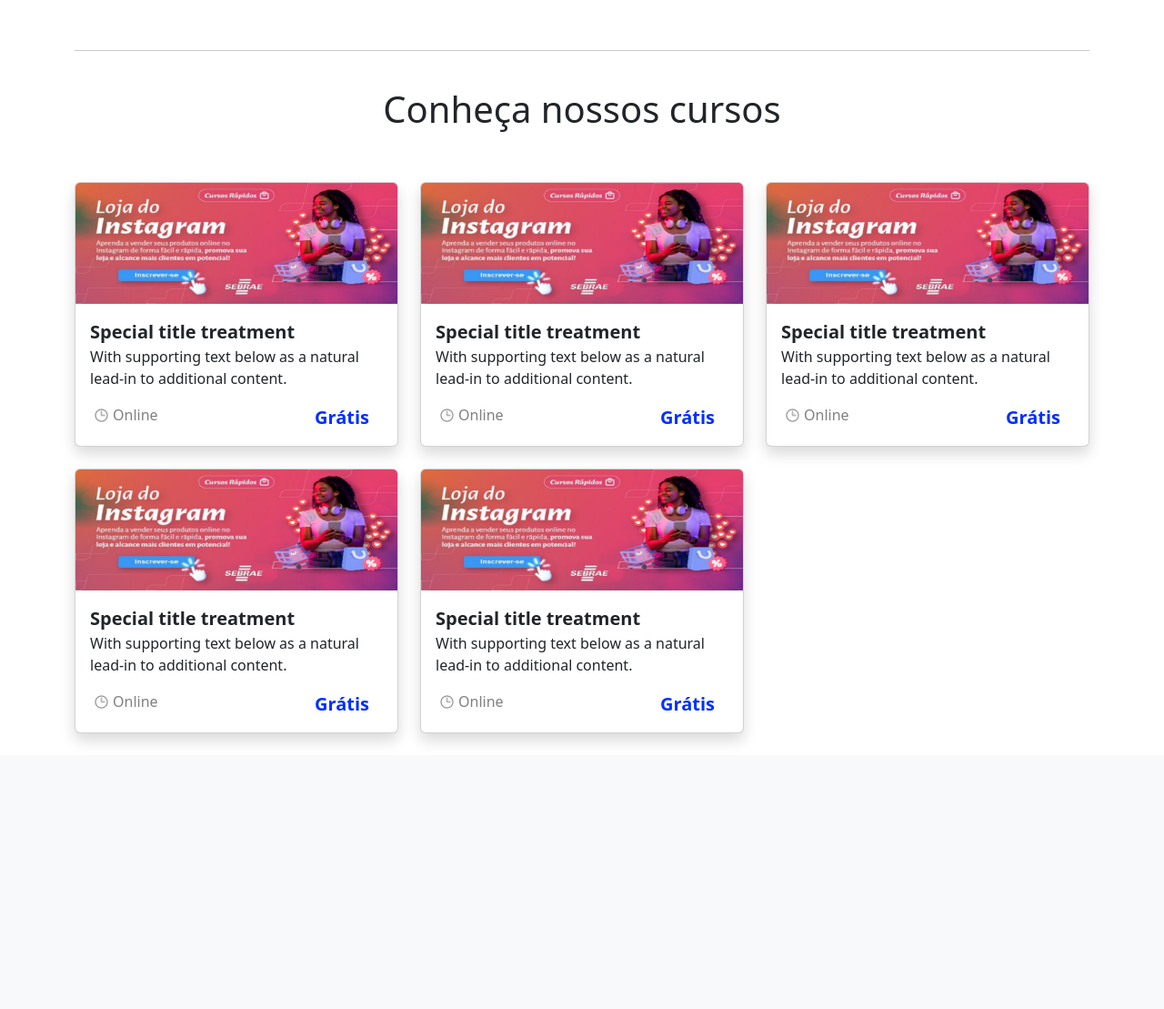
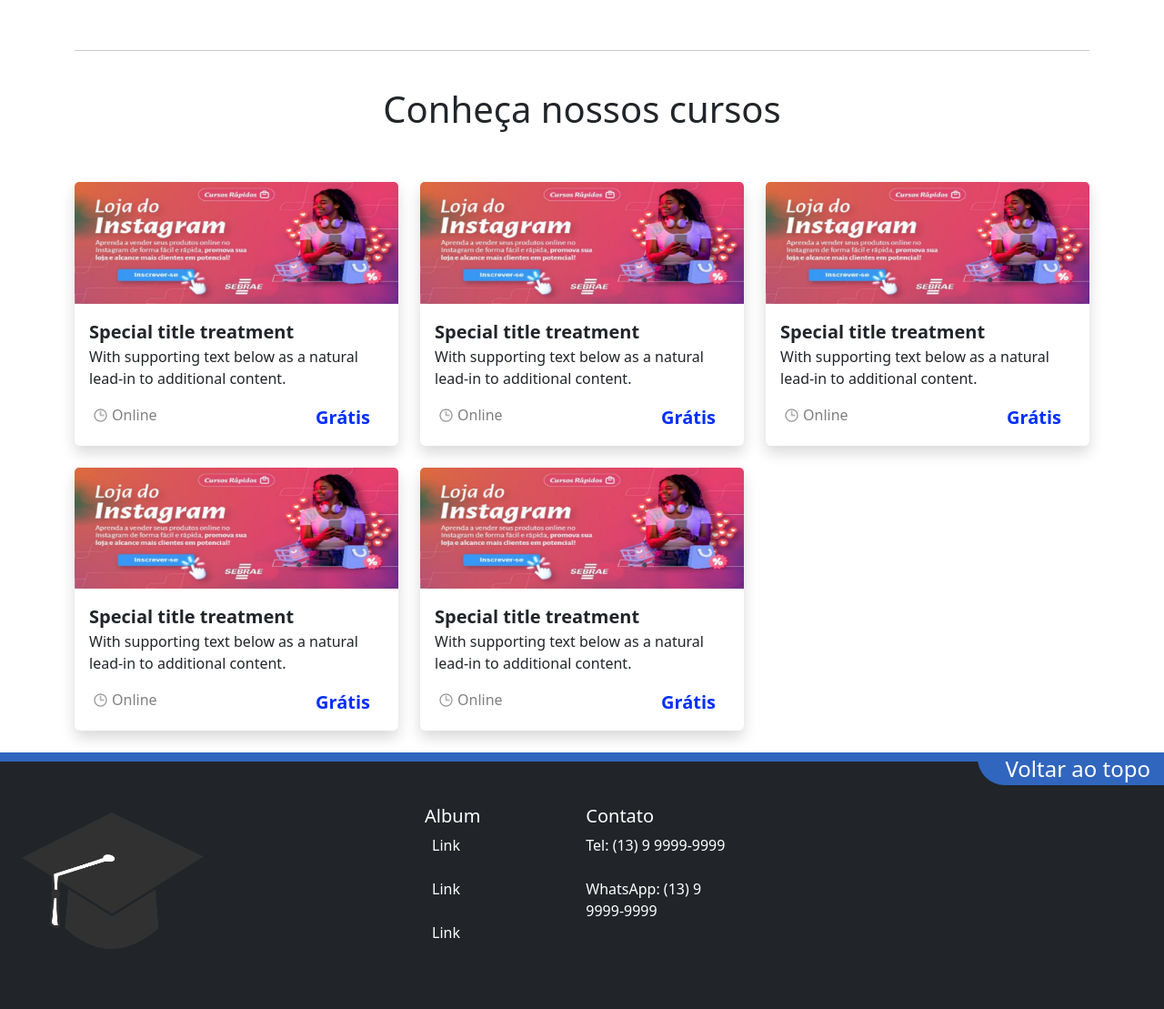
Before and after one commit to LeonardoOrphali/Venda-de-cursos-FRONTEND, a PHP site: page / in a window 1280 px wide. Shown: the part 537-1646 px from the top of the page at 91% size. Before the commit the page ends 1352 px from the top, so only its background shows below. Run offline with PHP 8.4, Linux system fonts and the light colour scheme.

Commit message:
Versão 2

```diff
--- a/index.html
+++ b/index.html
@@ -83,7 +83,7 @@
     <div class="row row-cols-1 row-cols-md-3">
    <!--Card-1-->
     <div class="col-sm-5 mb-3 mb-sm-0">
-     <div class="card mb-4 shadow">
+     <div class="border-0 card mb-4 shadow">
       <a href="#">
        <img src="img/lojavirtual1.jpg" class="card-img-top" alt="...">
       </a>
@@ -98,7 +98,7 @@
     </div>
    <!--Card-2-->
     <div class="col-sm-5 mb-3 mb-sm-0">
-      <div class="card mb-4 shadow">
+      <div class="border-0 card mb-4 shadow">
        <a href="#">
         <img src="img/lojavirtual1.jpg" class="card-img-top" alt="...">
        </a>
@@ -113,7 +113,7 @@
     </div>
    <!--Card-3-->
     <div class="col-sm-5 mb-3 mb-sm-0">
-     <div class="card mb-4 shadow">
+     <div class="border-0 card mb-4 shadow">
       <a href="#">
        <img src="img/lojavirtual1.jpg" class="card-img-top" alt="...">
       </a>
@@ -128,7 +128,7 @@
     </div>
    <!--Card-4-->
     <div class="col-sm-5 mb-3 mb-sm-0">
-     <div class="card mb-4 shadow">
+     <div class="border-0 card mb-4 shadow">
       <a href="#">
        <img src="img/lojavirtual1.jpg" class="card-img-top" alt="...">
       </a>
@@ -141,9 +141,9 @@
       </div>
      </div>
      </div>
-    <!--Card-5-->
+   <!--Card-5-->
     <div class="col-sm-5 mb-3 mb-sm-0">
-     <div class="card mb-4 shadow">
+     <div class="border-0 card mb-4 shadow">
       <a href="#">
        <img src="img/lojavirtual1.jpg" class="card-img-top" alt="...">
       </a>
@@ -156,8 +156,46 @@
       </div>
      </div>
      </div>
-  </div>
-  </div>
+   </div>
+   </div>
+   <!--Footer-->
+   <section>
+    <a href="#" class=" rodape text-decoration-none text-white text-end fs-4">Voltar ao topo</a>
+   </section>
+   <footer class="menu-rodape container-fluid text-white bg-dark">
+    <div class="row pt-5 pb-5">
+      <section class="col-md-5 pt-2">
+        <img class="custom-logo" src="img/cap.png" alt="logo" width="200" height="150">
+      </section>
+      <section class="col-md-2">
+        <h5>Album</h5>
+        <ul class="nav flex-column">
+          <li class="nav-item">
+            <a href="#" class="text-decoration-none text-white m-lg-2">Link</a><br><br>
+          </li>
+          <li class="nav-item">
+            <a href="#" class="text-decoration-none text-white m-lg-2">Link</a><br><br>
+          </li>
+          <li class="nav-item">
+            <a href="#" class="text-decoration-none text-white m-lg-2">Link</a><br><br>
+          </li>
+        </ul>
+      </section>
+      <section class="col-md-2">
+        <h5>Contato</h5>
+        <ul class="nav flex-column">
+          <li class="nav-item">
+            <a href="tel:+5513111111111" class="text-decoration-none text-white">Tel: (13) 9 9999-9999</a><br><br>
+          </li>
+          <li class="nav-item">
+            <a href="https://api.whatsapp.com/send?phone=5513999999999&text=Quero%20saber%20mais%20sobre%20o%20Curso!"
+              target="_blank" class="text-decoration-none text-white">WhatsApp: (13) 9 9999-9999
+            </a>
+          </li>
+        </ul>
+      </section>
+    </div>
+   </footer>
 
     <script src="https://cdn.jsdelivr.net/npm/bootstrap@5.3.3/dist/js/bootstrap.bundle.min.js" integrity="sha384-YvpcrYf0tY3lHB60NNkmXc5s9fDVZLESaAA55NDzOxhy9GkcIdslK1eN7N6jIeHz" crossorigin="anonymous"></script>
   </body>
--- a/style.css
+++ b/style.css
@@ -25,3 +25,13 @@
     font-size:20px;
     padding-right:15px;
 }
+
+.rodape{
+   padding-left: 30px;
+   border-radius: 0px 0px 0px 30px;
+   background-color: rgb(48, 102, 190);
+}
+
+.menu-rodape{
+    border-top: 10px solid rgb(48, 102, 190);
+}
```
